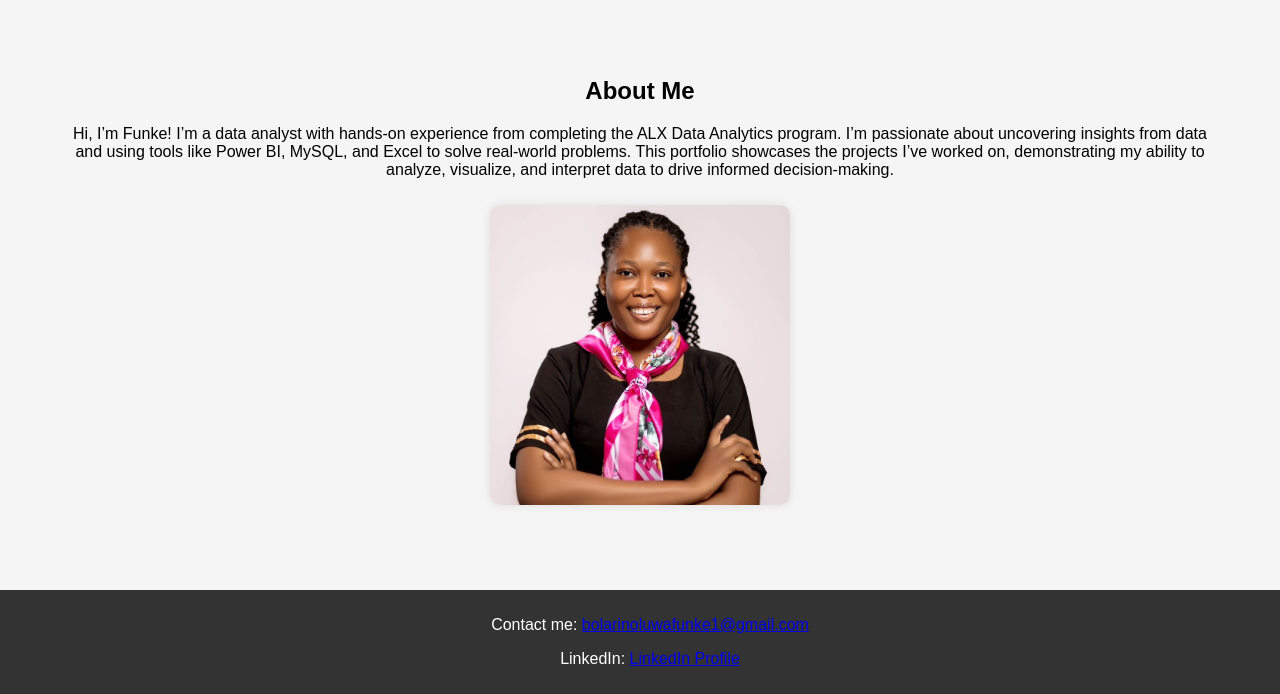
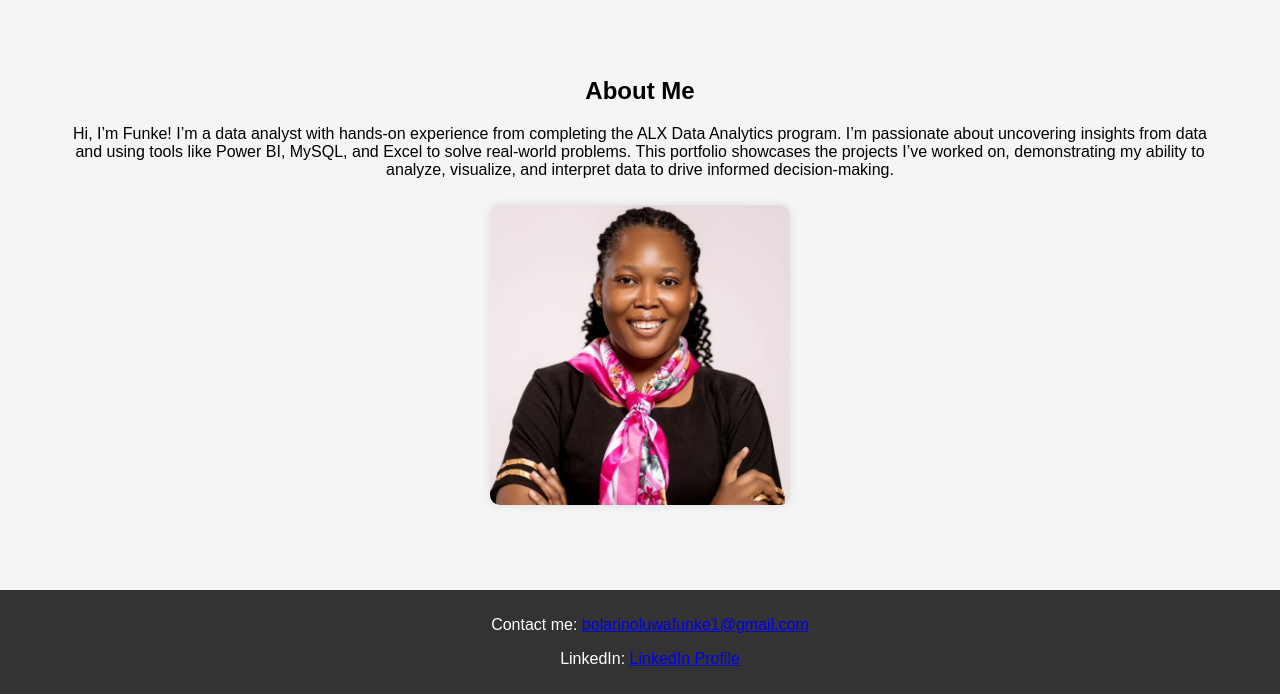
Before and after one commit to Funke-B/Funke-B.github.io, a plain HTML site: page index.html in a window 1280 px wide. Shown: the part 106-800 px from the top of the page. Drawn offline with Linux system fonts and the light colour scheme.

Commit message:
Update index.html

```diff
--- a/index.html
+++ b/index.html
@@ -95,7 +95,7 @@
         <p>Hi, I’m Funke! I’m a data analyst with hands-on experience from completing the ALX Data Analytics program.
 I’m passionate about uncovering insights from data and using tools like Power BI, MySQL, and Excel to solve real-world problems.
 This portfolio showcases the projects I’ve worked on, demonstrating my ability to analyze, visualize, and interpret data to drive informed decision-making.</p>
-        <img src="my profile picture.jpg" alt="My Profile Picture">
+        <img src="profile..picture.jpg" alt="My Profile Picture">
     </div>
 
     <!-- Projects Section -->
```
